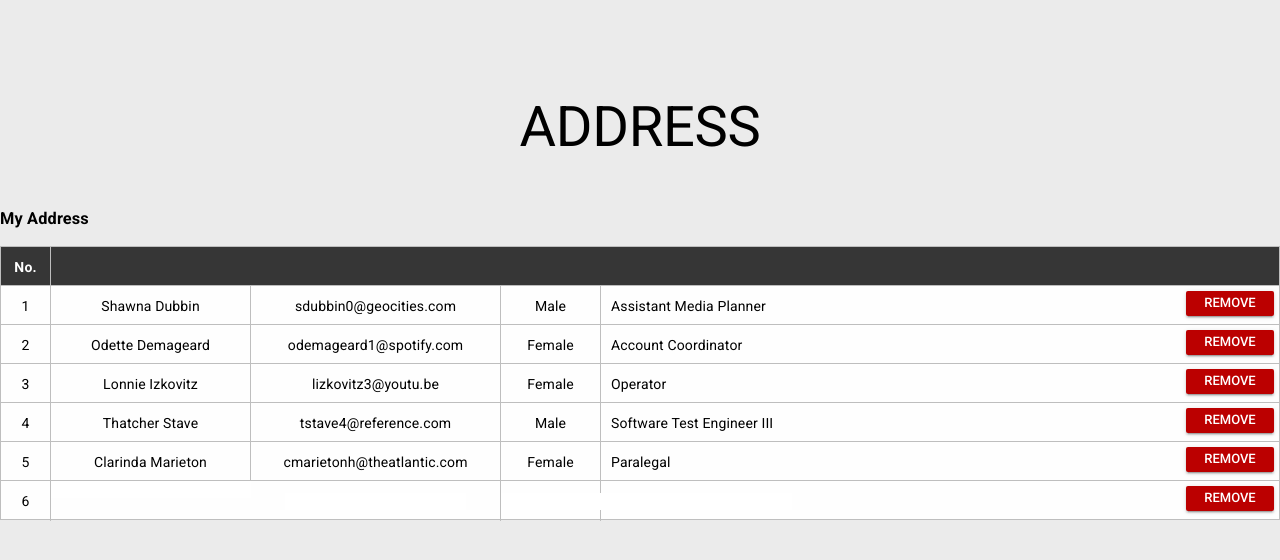
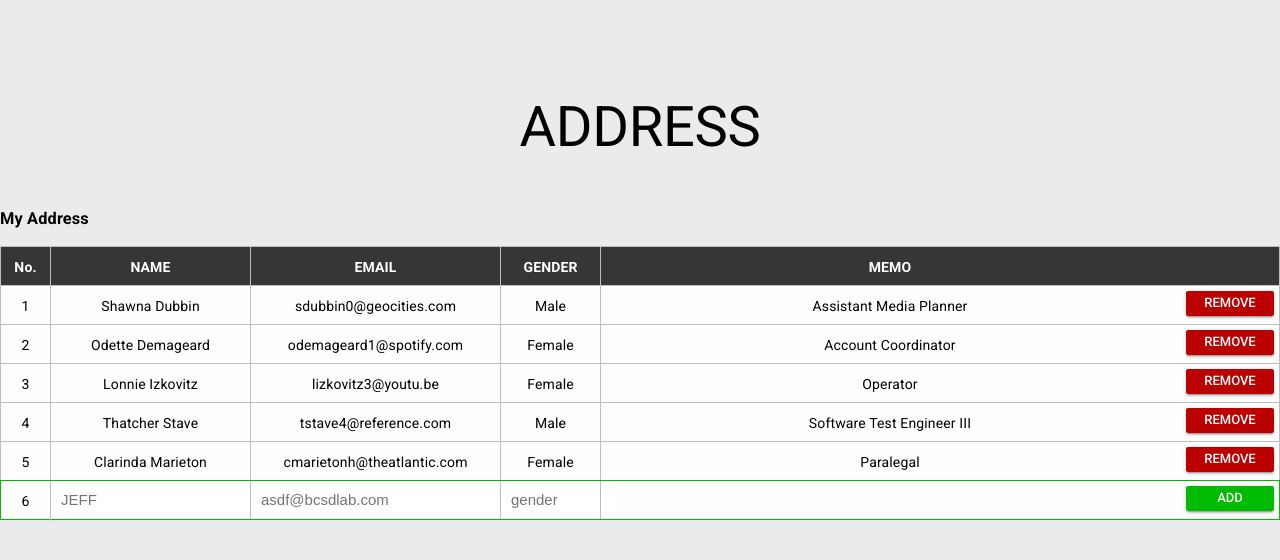
Before and after one commit to seo-yuna/vue_example, a Vue app: page /address in a window 1280 px wide. Shown: the top 560 px of the page. Built offline with nearby package versions, Linux system fonts and the light colour scheme.

Commit message:
add Address function

```diff
--- a/src/components/Address/Address.vue
+++ b/src/components/Address/Address.vue
@@ -17,11 +17,13 @@
 
 						<div v-for="(person, idx) in people">
 							<tableRow
+								@removePerson="removePerson"
 								:index="idx+1"
 								:input-data="{ type:'person', data:person }"></tableRow>
 						</div>
 
 						<tableRow
+							@addPerson="addPerson"
 							flag="add"
 							:index="people.length + 1"
 							:input-data="{ type:'person', data:null }">
@@ -85,6 +87,22 @@
       }
     },
     methods: {
+      removePerson: function(index) {
+        this.people.splice(index-1, 1)
+			},
+
+			addPerson: function(data) {
+				let values = Object.values(data);
+
+				for(let i=0; i<values.length; i++) {
+				  if(values[i] === "") {
+				    alert("빈값을 입력하실 수는 없습니다.")
+				    return;
+					}
+				}
+
+        this.people.push(data)
+			}
     }
   }
 </script>
--- a/src/components/Address/Components/tableRow.vue
+++ b/src/components/Address/Components/tableRow.vue
@@ -1,7 +1,7 @@
 <template>
 	<div class="row__container">
 		<div
-			:class="{'first-row': flag==='first'}"
+			:class="{'first-row': flag==='first', 'add-row': flag==='add'}"
 			class="row__content"
 			v-if="inputData.type==='person'">
 			<!-- index part -->
@@ -19,55 +19,70 @@
 
 			<!-- content part -->
 			<div
-				v-if="flag==='default'"
+				v-if="flag==='default' || flag==='first'"
 				class="row__content__name">
 				{{ inputData.data.name }}
 			</div>
 			<div
 				v-if="flag==='add'"
 				class="row__content__name">
-				<input type="text" v-model="name">
+				<input type="text" v-model="name" placeholder="JEFF">
 			</div>
 
 			<div
-				v-if="flag==='default'"
+				v-if="flag==='default' || flag==='first'"
 				class="row__content__email">
 				{{ inputData.data.email }}
 			</div>
 			<div
 				v-if="flag==='add'"
 				class="row__content__email">
-				<input type="text" v-model="email">
+				<input type="text" v-model="email" placeholder="asdf@bcsdlab.com">
 			</div>
 
+
 			<div
-				v-if="flag==='default'"
+				v-if="flag==='default' || flag==='first'"
 				class="row__content__gender">
 				{{ inputData.data.gender }}
 			</div>
 			<div
 				v-if="flag==='add'"
 				class="row__content__gender">
-				<input type="text" v-model="gender">
+				<input type="text" v-model="gender" placeholder="gender">
 			</div>
 
+
 			<div
-				v-if="flag==='default'"
+				v-if="flag==='default' || flag==='first'"
 				class="row__content__title">
 				{{ inputData.data.title }}
 			</div>
 			<div
 				v-if="flag==='add'"
 				class="row__content__title">
-				<input type="text" v-model="title">
+				<input type="text" v-model="title" placeholder="ADMIN">
 			</div>
 			<!-- content part end -->
 
 
 			<div
-				v-if="flag!=='first'"
+				v-if="flag==='default'"
 				class="row__content__remove">
-				<md-button class="md-raised md-accent row__content__remove--btn">remove</md-button>
+				<md-button
+					@click="remove"
+					class="md-raised md-accent row__content__remove--btn">
+					remove
+				</md-button>
+			</div>
+			<div
+				v-if="flag==='add'"
+				class="row__content__add">
+				<md-button
+					@click="add"
+					class="md-raised md-accent row__content__add--btn">
+					ADD
+				</md-button>
 			</div>
 
 		</div>
@@ -103,6 +118,23 @@
       }
     },
     methods: {
+      remove: function() {
+        this.$emit("removePerson", this.index);
+			},
+
+			add: function() {
+        this.$emit("addPerson", {
+          name: this.name,
+					email: this.email,
+					gender: this.gender,
+					title: this.title
+				})
+
+        this.name = ""
+        this.email = ""
+      	this.gender = ""
+        this.title = ""
+			}
     }
   }
 </script>
@@ -125,15 +157,25 @@
 		font-weight: 700;
 	}
 
-	.first-row:hover {
-		background: #363636;
-	}
-
 	.first-row {
 		background: #363636;
 		color: white;
 		font-weight: 700;
 		text-align: center;
+	}
+
+	.first-row:hover {
+		background: #363636;
+	}
+
+	.add-row {
+		border: 1px solid #00bb00;
+		margin-bottom: 1px;
+	}
+
+	.add-row:hover {
+		background: white;
+		font-weight: 400;
 	}
 
 	.row__content__index {
@@ -142,48 +184,57 @@
 		border-right: 1px #bebebe solid;
 	}
 
-	.row__content__name {
+	.row__content__name, .row__content__name input {
 		float: left;
 		border-right: 1px #bebebe solid;
 		width: 200px;
 	}
 
-	.row__content__name input {
-		float: left;
-		width: 200px;
-	}
-
-	.row__content__email {
+	.row__content__email, .row__content__email input {
 		float: left;
 		border-right: 1px #bebebe solid;
 		width: 250px;
 	}
 
-	.row__content__gender {
+	.row__content__gender, .row__content__gender input {
 		float:left;
 		border-right: 1px #bebebe solid;
 		width: 100px;
 	}
 
-	.row__content__title {
-		padding-left: 10px;
+	.row__content__title, .row__content__title input  {
 		float: left;
+		width: calc(100% - 700px);
 	}
 
-	.row__content__remove--btn {
+	.row__content__remove--btn, .row__content__add--btn {
 		height: 25px;
 		margin: 0;
 		padding: 0;
 		line-height: 1.2;
 		font-size: 13px;
-		background: #bb0000;
 		color: white;
 		float: right;
 		margin-right: 5px;
 		margin-top: 5px;
 	}
 
+	.row__content__remove--btn {
+		background: #bb0000;
+	}
+
+	.row__content__add--btn {
+		background: #00bb00;
+	}
+
 	input {
 		border : none;
+		height: 38px;
+		font-size: 15px;
+		padding-left: 10px;
+	}
+
+	input:focus {
+		outline: none;
 	}
 </style>
```
